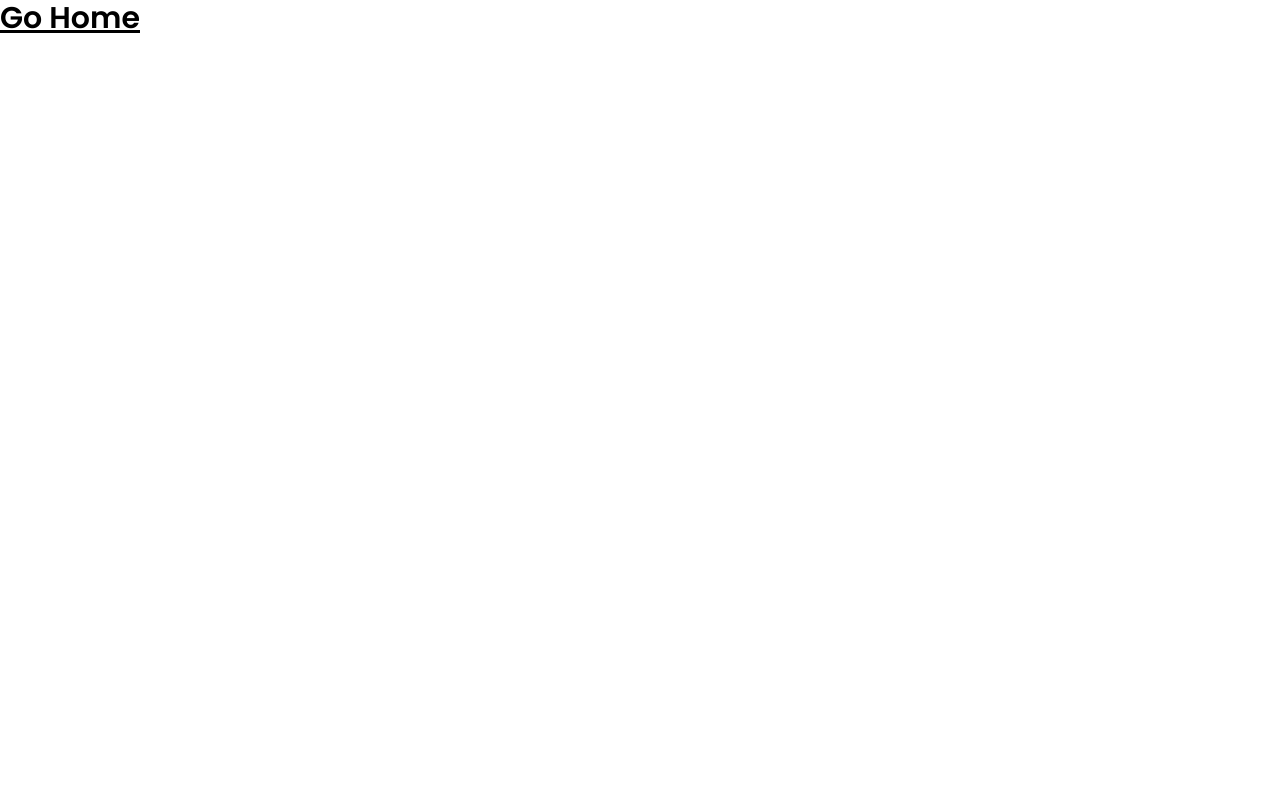
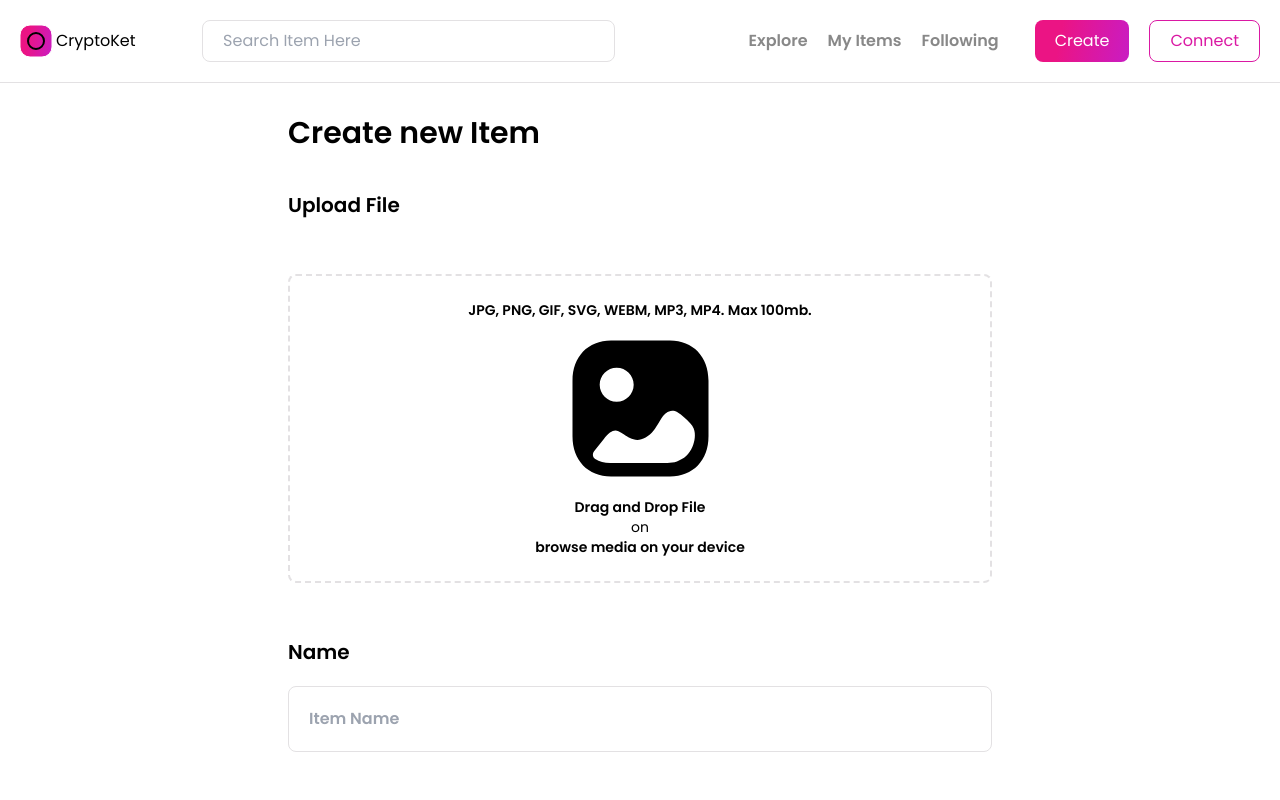
Before and after one commit to JohnGlod/crypto, a React (Create React App) app in the folder client/: page /items/new in a window 1280 px wide. Shown: the top 800 px of the page. Built offline with nearby package versions, Linux system fonts and the light colour scheme.

Commit message:
create store

```diff
--- a/client/package.json
+++ b/client/package.json
@@ -3,14 +3,17 @@
   "version": "0.1.0",
   "private": true,
   "dependencies": {
+    "@reduxjs/toolkit": "^1.7.2",
     "@testing-library/jest-dom": "^5.16.2",
     "@testing-library/react": "^12.1.2",
     "@testing-library/user-event": "^13.5.0",
+    "ethers": "^5.5.4",
     "react": "^17.0.2",
     "react-dom": "^17.0.2",
     "react-dropzone": "^12.0.4",
     "react-hook-form": "^7.27.1",
     "react-icons": "^4.3.1",
+    "react-redux": "^7.2.6",
     "react-router-dom": "^6.2.1",
     "react-scripts": "5.0.0",
     "web-vitals": "^2.1.4"
--- a/client/src/App.jsx
+++ b/client/src/App.jsx
@@ -1,21 +1,27 @@
-import { Routes, Route} from 'react-router-dom';
+import { Routes, Route } from 'react-router-dom';
 
 import { Layout } from './components';
-import {Home, Item, Profile, CreateItem, NotFound} from './pages';
-;
-
+import { Home, Item, Profile, CreateItem, NotFound } from './pages';
+import { RequireAuth } from './hoc/RequireAuth';
 
 const App = () => {
   return (
     <div className='page h-full min-h-max bg-white dark:bg-dark'>
       <Routes>
-        <Route path='/' element={<Layout/>}>
+        <Route path='/' element={<Layout />}>
           <Route index element={<Home />} />
-          <Route path='profile' element={<Profile/>} />
-          <Route path='item' element={<Item/>}/>
-          <Route path='create-item' element={<CreateItem/>}/>
+          <Route path='profile' element={<Profile />} />
+          <Route path='items/:id' element={<Item />} />
+          <Route
+            path='items/new'
+            element={
+              <RequireAuth>
+                <CreateItem />
+              </RequireAuth>
+            }
+          />
         </Route>
-        <Route path='*' element={<NotFound />}/>
+        <Route path='*' element={<NotFound />} />
       </Routes>
     </div>
   );
--- a/client/src/components/Navbar.jsx
+++ b/client/src/components/Navbar.jsx
@@ -7,15 +7,24 @@ import { Button } from './Button';
 
 const NavbarItem = ({ title, classProps = '', url }) => {
   return (
-    <li className={`lg:mr-[20px] lg:my-0 mb-4 font-semibold text-base hover:text-red${classProps}`}>
-      <NavLink to={url}>{title}</NavLink>
+    <li
+      className={`lg:mr-[20px] lg:my-0 mb-4 font-semibold text-base ${classProps}`}
+    >
+      <NavLink
+        to={url}
+        className={({ isActive }) =>
+          isActive ? 'dark:text-white' : 'text-gray-middle'
+        }
+      >
+        {title}
+      </NavLink>
     </li>
   );
 };
 
 const NavList = [
-  { title: 'Explore', url: '/explore' },
-  { title: 'My Items', url: '/my-items' },
+  { title: 'Explore', url: '/' },
+  { title: 'My Items', url: '/profile' },
   { title: 'Following', url: '/followers' },
 ];
 
@@ -40,8 +49,12 @@ export const Navbar = () => {
           )}
         </div>
       </div>
-      <nav className={`absolute top-[90px] bg-white dark:bg-dark px-4 pb-4 z-[1] left-0 w-full min-h-full transition-all duration-500 md:transition-none easy-in
-      lg:static lg:flex lg:items-center lg:p-0 lg:z-auto lg:w-auto lg:min-h-min  ${toggleMenu ? 'top-20 opacity-100': '-top-full opacity-0 z-[-5]'} lg:opacity-100 `}>
+      <nav
+        className={`absolute top-[90px] bg-white dark:bg-dark px-4 pb-4 z-[1] left-0 w-full min-h-full transition-all duration-500 md:transition-none easy-in
+      lg:static lg:flex lg:items-center lg:p-0 lg:z-auto lg:w-auto lg:min-h-min  ${
+        toggleMenu ? 'top-20 opacity-100' : '-top-full opacity-0 z-[-5]'
+      } lg:opacity-100 `}
+      >
         <ul className='lg:flex lg:items-center'>
           {NavList.map((item, index) => (
             <NavbarItem key={index} title={item.title} url={item.url} />
@@ -50,7 +63,7 @@ export const Navbar = () => {
         <div className='justify-center flex gap-4 border-solid border-t border-gray-light dark:border-black-1 pt-4 lg:gap-0 lg:justify-start lg:p-0 lg:border-none'>
           <Button
             type={'button'}
-            url={'/create-item'}
+            url={'/items/new'}
             title={'Create'}
             cName={'color-accent lg:ml-4 text-white'}
           />
--- /dev/null
+++ b/client/src/hoc/RequireAuth.jsx
@@ -0,0 +1,12 @@
+import { useLocation, Navigate } from "react-router-dom";
+
+export const RequireAuth = ({children}) => {
+
+  const location = useLocation()
+  const auth = true;
+  if (!auth) {
+    return <Navigate to={'/'} state={{from: location}} />
+  }
+
+  return children
+}
--- /dev/null
+++ b/client/src/store/authSlice.js
@@ -0,0 +1,25 @@
+import { createAsyncThunk, createSlice } from '@reduxjs/toolkit';
+import { ethers } from 'ethers';
+
+const connectWallet = createAsyncThunk('connected/', async () => {
+  try {
+    const eth = window.ethereum;
+    if (!eth) {
+      throw new Error('No crypto wallet found. Please install it!');
+    }
+    await window.ethereum.send('eth_requestAccounts');
+    const provider = new ethers.providers.Web3Provider(eth);
+    const signer = provider.getSigner();
+  } catch (error) {}
+});
+const authSlice = createSlice({
+  name: 'connected',
+  initialState: false,
+  reducers: {
+    connectAccount(state, action) {
+      try {
+      } catch (error) {}
+    },
+    unConnectAccount(state, action) {},
+  },
+});
--- /dev/null
+++ b/client/src/store/index.js
@@ -0,0 +1,6 @@
+import {configureStore} from '@reduxjs/toolkit'
+
+export default configureStore({
+  reducer: {}
+
+})
```
Also changed, not shown: 1 other file (tests, documents, lock files or other folders).
